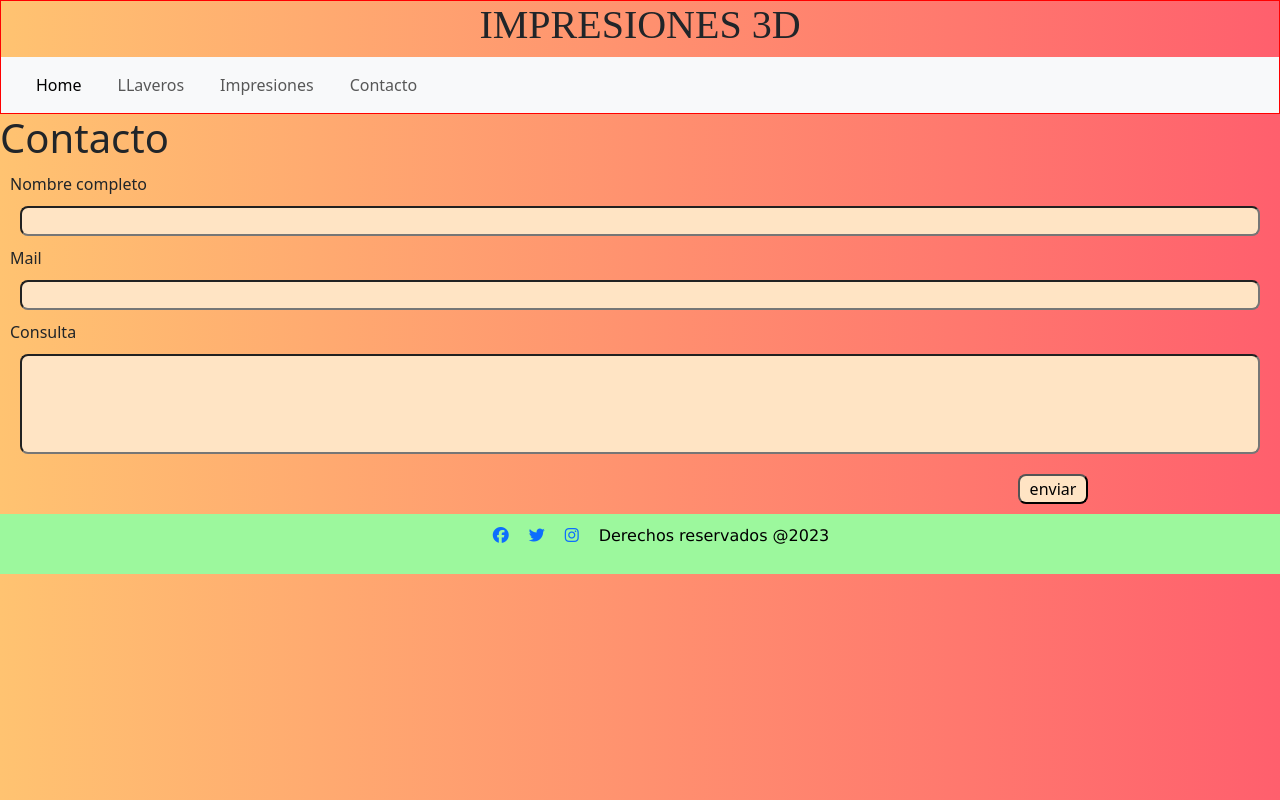
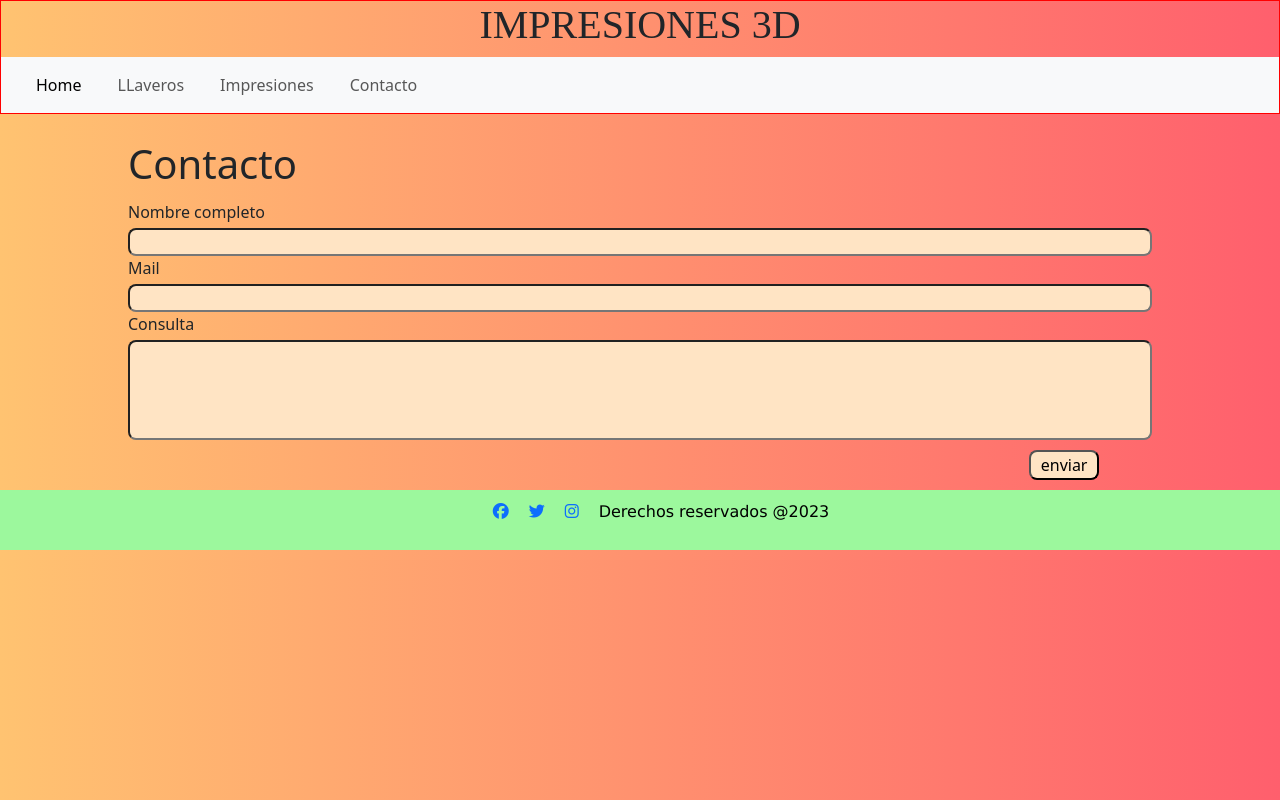
Before and after one commit to Zunilda-Encina/Impresiones-3D, a plain HTML site: page ProyectoF/pages/contacto.html in a window 1280 px wide. Drawn offline with nearby package versions, Linux system fonts and the light colour scheme; files that its build step writes are made by us from their sources.

Commit message:
css de contactosfinal

```diff
--- a/ProyectoF/css/style-contacto.css
+++ b/ProyectoF/css/style-contacto.css
@@ -1,18 +1,25 @@
+#contacto{
+    margin-left: 10%;
+    margin-top: 2%;
+    margin-bottom: 1%;
+}
 .form {
     display: flex;
     flex-direction: column;
-    margin: 10px;
+    margin-left: 10%;
+    margin-right: 10%;
+
 }
 
 .box {
-    margin: 10px;
-    height: 30px;
+    margin-top: 4px;
+    height: 30%;
     border-radius: 8px;
     background-color: bisque;
 }
 
 #box {
-    margin: 10px;
+    margin-top: 4px;
     height: 100px;
     border-radius: 8px;
     background-color: bisque;
@@ -22,8 +29,9 @@
     background-color: bisque;
     border-radius: 8px;
     width: 70px;
-    margin-left: 80%;
+    margin-left: 88%;
     margin-top: 10px;
+    margin-bottom: 10px;
 }
 
 .header {
--- a/ProyectoF/pages/contacto.html
+++ b/ProyectoF/pages/contacto.html
@@ -45,7 +45,7 @@
     </header>
     <!-- Aca empieza el main -->
     <main>
-        <h1>Contacto</h1>
+        <h1 id="contacto">Contacto</h1>
 
         <form>
             <div class="form">
```
